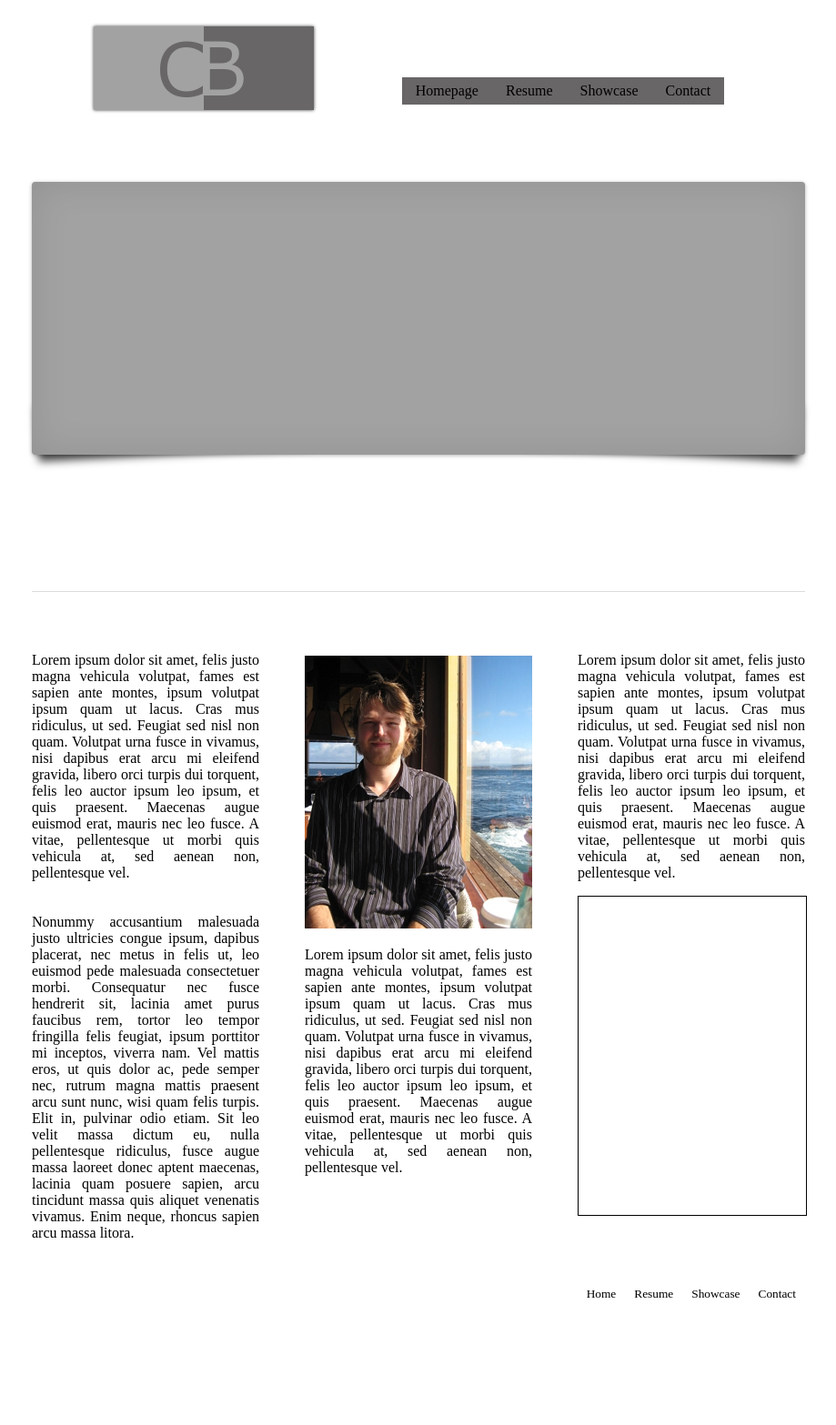
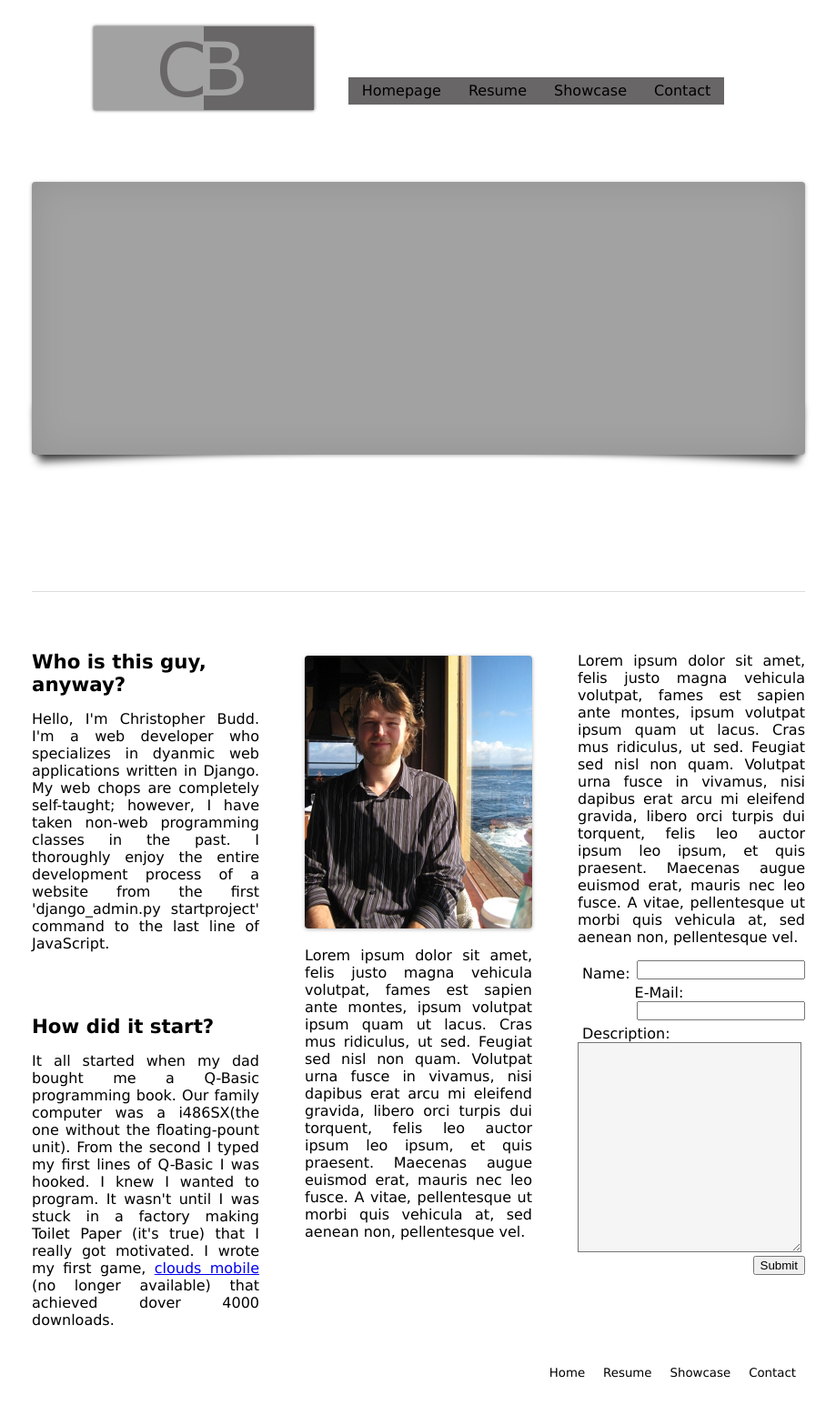
Before and after one commit to Christopotamus/portfolio, a Django app: template templates/home.html in a window 1280 px wide. Shown: the whole page at 91% size, without its empty margins (180-1099 px from the left). Before the commit the page ends 1427 px from the top, so only its background shows below. Run offline with Django 3.2, Linux system fonts and the light colour scheme; the template is opened without the code that fills it, so the values that code supplies are empty; some libraries are stand-ins or nearby versions.

Commit message:
Typed up some informations and added a shadow to the portrait

```diff
--- /dev/null
+++ b/contact/views.py
@@ -0,0 +1 @@
+# Create your views here.
--- a/settings.py
+++ b/settings.py
@@ -12,8 +12,8 @@ MANAGERS = ADMINS
 
 DATABASES = {
     'default': {
-        'ENGINE': 'django.db.backends.', # Add 'postgresql_psycopg2', 'postgresql', 'mysql', 'sqlite3' or 'oracle'.
-        'NAME': '',                      # Or path to database file if using sqlite3.
+        'ENGINE': 'django.db.backends.sqlite3', # Add 'postgresql_psycopg2', 'postgresql', 'mysql', 'sqlite3' or 'oracle'.
+        'NAME': os.path.join(os.path.dirname(__file__), 'database.db').replace('\\','/'),# Or path to database file if using sqlite3.
         'USER': '',                      # Not used with sqlite3.
         'PASSWORD': '',                  # Not used with sqlite3.
         'HOST': '',                      # Set to empty string for localhost. Not used with sqlite3.
@@ -122,6 +122,7 @@ INSTALLED_APPS = (
     # 'django.contrib.admin',
     # Uncomment the next line to enable admin documentation:
     # 'django.contrib.admindocs',
+    'contact',
 )
 
 # A sample logging configuration. The only tangible logging
--- a/static/scripts/main.js
+++ b/static/scripts/main.js
@@ -1,3 +1,44 @@
+/** the following was given to me by the djangobook online manual **/
+// it can be found here: https://docs.djangoproject.com/en/dev/ref/contrib/csrf/#ajax
+$(document).ajaxSend(function(event, xhr, settings) {
+         function getCookie(name) {
+               var cookieValue = null;
+               if (document.cookie && document.cookie != '') {
+                  var cookies = document.cookie.split(';');
+                  for (var i = 0; i < cookies.length; i++) {
+                     var cookie = jQuery.trim(cookies[i]);
+                     // Does this cookie string begin with the name we want?
+                     if (cookie.substring(0, name.length + 1) == (name + '=')) {
+                        cookieValue = decodeURIComponent(cookie.substring(name.length + 1));
+                        break;
+                     }
+                  }
+               }
+               return cookieValue;
+         }
+         function sameOrigin(url) {
+            // url could be relative or scheme relative or absolute
+            var host = document.location.host; // host + port
+            var protocol = document.location.protocol;
+            var sr_origin = '//' + host;
+            var origin = protocol + sr_origin;
+            // Allow absolute or scheme relative URLs to same origin
+            return (url == origin || url.slice(0, origin.length + 1) == origin + '/') ||
+                   (url == sr_origin || url.slice(0, sr_origin.length + 1) == sr_origin + '/') ||
+                   // or any other URL that isn't scheme relative or absolute i.e relative.
+                   !(/^(\/\/|http:|https:).*/.test(url));
+         }
+         function safeMethod(method) {
+            return (/^(GET|HEAD|OPTIONS|TRACE)$/.test(method));
+         }
+
+         if (!safeMethod(settings.type) && sameOrigin(settings.url)) {
+            xhr.setRequestHeader("X-CSRFToken", getCookie('csrftoken'));
+         }
+});
+
+/**end djangobook code**/
+
 var clickedLink = '';
 
 $(function(){
@@ -55,3 +96,14 @@ function noScrollAndNav(clickedLink){
       $(".main-nav-link#"+clickedLink).addClass("active-link drop-shadow").append("<div class='arrow-down'></div>");
    }
 }
+
+function sendEmail(form){
+   $.post({
+      type:'POST',
+      url:'/hire/',
+      data:$(form).serialize(),
+      success:function(data){
+         console.log(data);
+      }
+   });
+}
--- a/static/styles/main.css
+++ b/static/styles/main.css
@@ -2,6 +2,7 @@ html, body{
    margin:0;
    padding:0;
    min-width:950px;
+   font-family:geneva, helvetica, sans serif;
 }
 .anchor-stop{
    position:fixed;
@@ -142,7 +143,7 @@ html, body{
    position:relative;
    margin-top:150px;
    padding-top:50px;
-   padding-bottom:50px;
+   padding-bottom:40px;
    margin-bottom:50px;
    width:100%;
    border-top:1px solid rgb(220,220,220);
@@ -170,8 +171,24 @@ html, body{
    width:250px;
    /*height:300px;*/
 }
+.footer-header{
+   font-size:16pt;
+   text-align:left;
+}
 #contact-form{
+   position:relative;
    width:250px;
    height:350px;
-   border:1px solid black;
+   overflow:auto;
 }
+label{
+   margin-top:5px;
+   margin-left:5px;
+   float:left;
+}
+input{
+   float:right;
+}
+textarea{
+   background-color:rgb(245,245,245);
+}
--- a/templates/footer.html
+++ b/templates/footer.html
@@ -1,11 +1,27 @@
 <div id='footer'>
    <div class='justify column-left'>
-   <p>
-   Lorem ipsum dolor sit amet, felis justo magna vehicula volutpat, fames est sapien ante montes, ipsum volutpat ipsum quam ut lacus. Cras mus ridiculus, ut sed. Feugiat sed nisl non quam. Volutpat urna fusce in vivamus, nisi dapibus erat arcu mi eleifend gravida, libero orci turpis dui torquent, felis leo auctor ipsum leo ipsum, et quis praesent. Maecenas augue euismod erat, mauris nec leo fusce. A vitae, pellentesque ut morbi quis vehicula at, sed aenean non, pellentesque vel. <br /><br /><br />Nonummy accusantium malesuada justo ultricies congue ipsum, dapibus placerat, nec metus in felis ut, leo euismod pede malesuada consectetuer morbi. Consequatur nec fusce hendrerit sit, lacinia amet purus faucibus rem, tortor leo tempor fringilla felis feugiat, ipsum porttitor mi inceptos, viverra nam. Vel mattis eros, ut quis dolor ac, pede semper nec, rutrum magna mattis praesent arcu sunt nunc, wisi quam felis turpis. Elit in, pulvinar odio etiam. Sit leo velit massa dictum eu, nulla pellentesque ridiculus, fusce augue massa laoreet donec aptent maecenas, lacinia quam posuere sapien, arcu tincidunt massa quis aliquet venenatis vivamus. Enim neque, rhoncus sapien arcu massa litora.
-   </p>
+      <h1 class='footer-header'>Who is this guy, anyway?</h1>
+      <p>
+         Hello, I'm Christopher Budd. I'm a web developer who specializes in dyanmic web
+         applications written in Django. My web chops are completely self-taught; however,
+         I have taken non-web programming classes in the past. I thoroughly enjoy the entire
+         development process of a website from the first 'django_admin.py startproject'
+         command to the last line of JavaScript.
+      </p>
+      <br />
+      <br />
+      <h1 class='footer-header'>How did it start?</h1>
+      <p>
+         It all started when my dad bought me a Q-Basic programming book. Our family computer
+         was a i486SX(the one without the floating-pount unit). From the second I typed my
+         first lines of Q-Basic I was hooked. I knew I wanted to program. It wasn't until I
+         was stuck in a factory making Toilet Paper (it's true) that I really got motivated.
+         I wrote my first game, <a href='http://www.cloudsmobile.com'>clouds mobile</a> (no
+         longer available) that achieved dover 4000 downloads.
+      </p>
    </div>
    <div class='justify column-center'>
-   <img id='footer-portrait' src="{{ STATIC_URL }}images/self.jpg" />
+   <img class='lifted drop-shadow'id='footer-portrait' src="{{ STATIC_URL }}images/self.jpg" />
    <p>
    Lorem ipsum dolor sit amet, felis justo magna vehicula volutpat, fames est sapien ante montes, ipsum volutpat ipsum quam ut lacus. Cras mus ridiculus, ut sed. Feugiat sed nisl non quam. Volutpat urna fusce in vivamus, nisi dapibus erat arcu mi eleifend gravida, libero orci turpis dui torquent, felis leo auctor ipsum leo ipsum, et quis praesent. Maecenas augue euismod erat, mauris nec leo fusce. A vitae, pellentesque ut morbi quis vehicula at, sed aenean non, pellentesque vel.
    </p>
@@ -14,7 +30,17 @@
    <p>
    Lorem ipsum dolor sit amet, felis justo magna vehicula volutpat, fames est sapien ante montes, ipsum volutpat ipsum quam ut lacus. Cras mus ridiculus, ut sed. Feugiat sed nisl non quam. Volutpat urna fusce in vivamus, nisi dapibus erat arcu mi eleifend gravida, libero orci turpis dui torquent, felis leo auctor ipsum leo ipsum, et quis praesent. Maecenas augue euismod erat, mauris nec leo fusce. A vitae, pellentesque ut morbi quis vehicula at, sed aenean non, pellentesque vel.
    </p>
-   <div id='contact-form'></div>
+   <div id='contact-form'>
+      <form action='sendEmail()'> {% csrf_token %}
+         <label for="name">Name:</label>
+         <input type="text" name="name"><br />
+         <label for="email">E-Mail:</label>
+         <input type="text" name="email"><br />
+         <label for="message">Description:</label><br />
+         <textarea name="message" cols=28 rows=15></textarea>
+         <input type="button" value="Submit" onClick="sendEmail(this.form)">
+      </form>
+   </div>
    </div>
    {% include 'bottom-nav.html' %}
 </div>
--- a/urls.py
+++ b/urls.py
@@ -19,5 +19,5 @@ urlpatterns = patterns('',
     url(r'^home/$', home),
     url(r'^resume/$', resume),
     url(r'^showcase/$', showcase),
-    url(r'^contact/$', contact),
+    url(r'^hire/$', hire),
 )
--- a/views.py
+++ b/views.py
@@ -17,5 +17,6 @@ def showcase(request):
    sitePictures = ["logo.png"]
    return render_to_response('showcase.html',locals(),context_instance=RequestContext(request))
 
-def contact(request):
-   return render_to_response('contact.html',locals(),context_instance=RequestContext(request))
+def hire(request):
+
+   return render(request, 'success.html')
```
Also changed, not shown: contact/models.py (added, +11 -0 lines), contact/tests.py (added, +16 -0 lines), contact/__init__.py (added), 1 other file.
